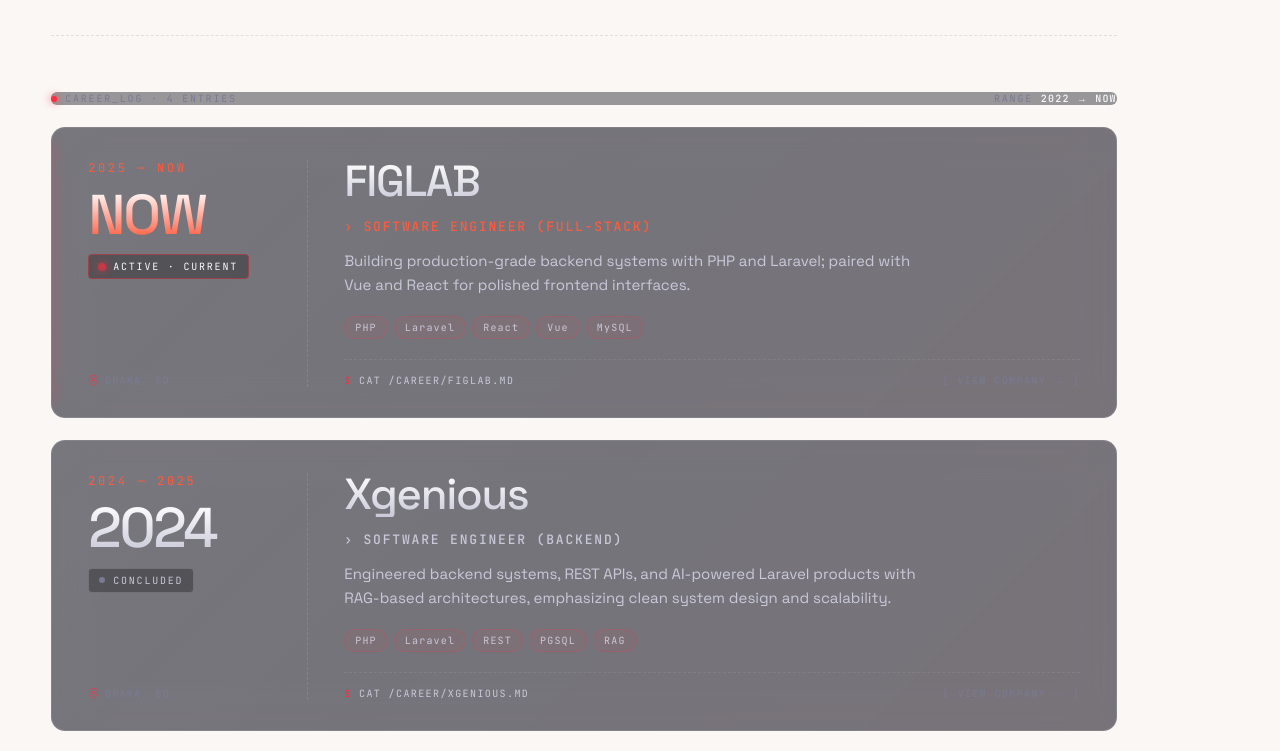
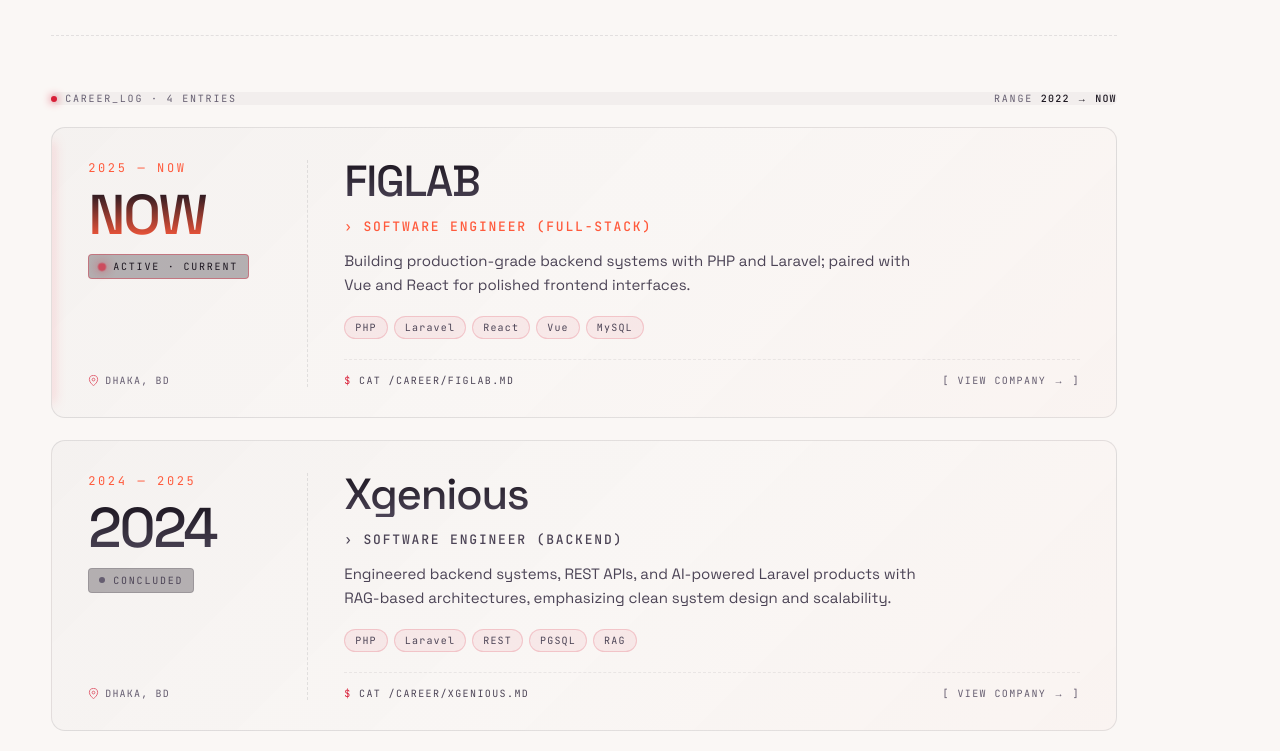
Before and after one commit to iz-ahmad/portfolio, a Next.js app: page / in a window 1280 px wide. Shown: the part 1808-2559 px from the top of the page. Built offline with nearby package versions, Linux system fonts and the light colour scheme; no server answers.

Commit message:
feat: apply theme tokens to experience section

```diff
--- a/src/styles/experience.css
+++ b/src/styles/experience.css
@@ -22,8 +22,14 @@
   font-size: 10px;
   letter-spacing: 0.18em;
   text-transform: uppercase;
-  color: var(--ink-2);
+  color: var(--site-text-2);
   border-radius: 6px;
+  background: rgba(var(--site-surface-rgb), 0.035);
+}
+/* Exact original dark-mode strip (a near-opaque terminal-black bar) —
+   too strong a value to derive from the ink-tint token, so it's
+   pinned directly rather than via --site-surface-rgb. */
+[data-site-theme="dark"] .exp2-meta {
   background: rgba(5, 5, 16, 0.4);
 }
 .exp2-meta .exp2-meta-dot {
@@ -32,12 +38,12 @@
 .exp2-meta .exp2-meta-dot::before {
   content: "";
   width: 6px; height: 6px; border-radius: 50%;
-  background: var(--red);
-  box-shadow: 0 0 8px var(--red);
+  background: var(--site-accent);
+  box-shadow: 0 0 8px var(--site-accent);
 }
 .exp2-meta-cluster { display: flex; gap: 18px; align-items: center; flex-wrap: wrap; }
-.exp2-meta-cluster span { color: var(--ink-2); }
-.exp2-meta-cluster span b { color: var(--ink-0); font-weight: 500; letter-spacing: 0.12em; }
+.exp2-meta-cluster span { color: var(--site-text-2); }
+.exp2-meta-cluster span b { color: var(--site-text-0); font-weight: 500; letter-spacing: 0.12em; }
 
 /* A single record/dossier row */
 .exp2-row {
@@ -47,10 +53,10 @@
   gap: 36px;
   padding: 32px 36px 30px;
   border-radius: 14px;
-  border: 1px solid var(--hair);
+  border: 1px solid var(--site-border);
   background:
-    linear-gradient(135deg, rgba(255,255,255,0.025) 0%, rgba(255,255,255,0.005) 50%, rgba(255,90,60,0.02) 100%),
-    rgba(8, 8, 22, 0.55);
+    linear-gradient(135deg, rgba(var(--site-surface-rgb),0.025) 0%, rgba(var(--site-surface-rgb),0.005) 50%, rgba(var(--site-ember-rgb),0.02) 100%),
+    var(--site-panel-bg);
   -webkit-backdrop-filter: blur(22px) saturate(150%);
   backdrop-filter: blur(22px) saturate(150%);
   overflow: hidden;
@@ -83,14 +89,14 @@
 
 /* Hover lift + glow + scan sweep */
 .exp2-row:hover {
-  border-color: rgba(255, 45, 61, 0.45);
+  border-color: rgba(var(--site-accent-rgb), 0.45);
   background:
-    linear-gradient(135deg, rgba(255,45,61,0.05) 0%, rgba(255,90,60,0.02) 50%, rgba(255,45,61,0.04) 100%),
-    rgba(10, 5, 18, 0.7);
+    linear-gradient(135deg, rgba(var(--site-accent-rgb),0.05) 0%, rgba(var(--site-ember-rgb),0.02) 50%, rgba(var(--site-accent-rgb),0.04) 100%),
+    var(--site-panel-bg);
   box-shadow:
-    0 24px 60px -30px rgba(255, 45, 61, 0.4),
+    0 24px 60px -30px rgba(var(--site-accent-rgb), 0.4),
     inset 0 1px 0 rgba(255, 255, 255, 0.06),
-    inset 0 0 0 1px rgba(255, 45, 61, 0.08);
+    inset 0 0 0 1px rgba(var(--site-accent-rgb), 0.08);
 }
 .exp2-row::before {
   content: "";
@@ -136,7 +142,7 @@
   flex-direction: column;
   gap: 14px;
   padding-right: 28px;
-  border-right: 1px dashed var(--hair);
+  border-right: 1px dashed var(--site-border);
   position: relative;
 }
 .exp2-period {
@@ -152,7 +158,7 @@
   font-weight: 500;
   letter-spacing: -0.04em;
   line-height: 0.9;
-  background: linear-gradient(180deg, #fff 0%, #c8c8d8 100%);
+  background: var(--site-heading-gradient);
   -webkit-background-clip: text;
   background-clip: text;
   -webkit-text-fill-color: transparent;
@@ -160,6 +166,11 @@
   display: block;
 }
 .exp2-row.is-current .exp2-year {
+  background: linear-gradient(180deg, var(--site-text-0) 0%, var(--ember) 100%);
+  -webkit-background-clip: text;
+  background-clip: text;
+}
+[data-site-theme="dark"] .exp2-row.is-current .exp2-year {
   background: linear-gradient(180deg, #fff 0%, var(--ember) 100%);
   -webkit-background-clip: text;
   background-clip: text;
@@ -172,25 +183,25 @@
   font-size: 10px;
   letter-spacing: 0.18em;
   text-transform: uppercase;
-  color: var(--ink-1);
+  color: var(--site-text-1);
   padding: 5px 10px;
-  border: 1px solid var(--hair-strong);
+  border: 1px solid var(--site-border-strong);
   border-radius: 4px;
-  background: rgba(0,0,0,0.3);
+  background: rgba(var(--site-well-rgb), 0.3);
   align-self: flex-start;
 }
 .exp2-status::before {
   content: "";
   width: 6px; height: 6px; border-radius: 50%;
-  background: var(--ink-2);
+  background: var(--site-text-2);
 }
 .exp2-row.is-current .exp2-status {
-  border-color: rgba(255, 45, 61, 0.4);
-  color: var(--ink-0);
+  border-color: rgba(var(--site-accent-rgb), 0.4);
+  color: var(--site-text-0);
 }
 .exp2-row.is-current .exp2-status::before {
-  background: var(--red);
-  box-shadow: 0 0 8px var(--red);
+  background: var(--site-accent);
+  box-shadow: 0 0 8px var(--site-accent);
   animation: exp2Pulse 1.8s ease-in-out infinite;
 }
 .exp2-row.is-active .exp2-status::before {
@@ -207,12 +218,12 @@
   gap: 6px;
   font-family: var(--font-mono);
   font-size: 10px;
-  color: var(--ink-2);
+  color: var(--site-text-2);
   letter-spacing: 0.12em;
   text-transform: uppercase;
   margin-top: auto;
 }
-.exp2-loc svg { color: var(--red); opacity: 0.7; flex-shrink: 0; }
+.exp2-loc svg { color: var(--site-accent); opacity: 0.7; flex-shrink: 0; }
 
 /* Right body */
 .exp2-body { display: flex; flex-direction: column; gap: 14px; min-width: 0; }
@@ -227,7 +238,7 @@
   letter-spacing: -0.03em;
   line-height: 1;
   margin: 0;
-  background: linear-gradient(180deg, #fff 0%, #c8c8d8 100%);
+  background: var(--site-heading-gradient);
   -webkit-background-clip: text;
   background-clip: text;
   -webkit-text-fill-color: transparent;
@@ -235,17 +246,17 @@
   transition: filter 240ms ease;
 }
 .exp2-row:hover .exp2-co {
-  filter: drop-shadow(0 0 18px rgba(255, 45, 61, 0.4));
+  filter: drop-shadow(0 0 18px rgba(var(--site-accent-rgb), 0.4));
 }
 .exp2-id {
   font-family: var(--font-mono);
   font-size: 10px;
   letter-spacing: 0.16em;
-  color: var(--ink-2);
+  color: var(--site-text-2);
   text-transform: uppercase;
   flex-shrink: 0;
 }
-.exp2-id b { color: var(--red); font-weight: 400; }
+.exp2-id b { color: var(--site-accent); font-weight: 400; }
 .exp2-role {
   font-family: var(--font-mono);
   font-size: 13px;
@@ -254,14 +265,14 @@
   text-transform: uppercase;
   font-weight: 500;
 }
-.exp2-row:not(.is-current) .exp2-role { color: var(--ink-1); }
+.exp2-row:not(.is-current) .exp2-role { color: var(--site-text-1); }
 .exp2-row:hover .exp2-role { color: var(--ember); }
 
 .exp2-blurb {
   font-family: var(--font-display);
   font-size: 15px;
   line-height: 1.65;
-  color: var(--ink-1);
+  color: var(--site-text-1);
   margin: 0;
   max-width: 62ch;
 }
@@ -273,21 +284,21 @@
   margin-top: 4px;
 }
 .exp2-tags .chip {
-  background: rgba(255, 45, 61, 0.06);
-  border-color: rgba(255, 45, 61, 0.18);
-  color: var(--ink-1);
+  background: rgba(var(--site-accent-rgb), 0.06);
+  border-color: rgba(var(--site-accent-rgb), 0.18);
+  color: var(--site-text-1);
   transition: background 200ms ease, border-color 200ms ease, color 200ms ease, transform 200ms var(--ease-spring);
 }
 .exp2-row:hover .exp2-tags .chip {
-  background: rgba(255, 45, 61, 0.12);
-  border-color: rgba(255, 45, 61, 0.35);
-  color: var(--ink-0);
+  background: rgba(var(--site-accent-rgb), 0.12);
+  border-color: rgba(var(--site-accent-rgb), 0.35);
+  color: var(--site-text-0);
 }
 .exp2-tags .chip:hover {
   transform: translateY(-2px);
-  background: rgba(255, 45, 61, 0.22);
-  border-color: var(--red);
-  color: var(--ink-0);
+  background: rgba(var(--site-accent-rgb), 0.22);
+  border-color: var(--site-accent);
+  color: var(--site-text-0);
 }
 
 /* Footer line — terminal-style file path / record id */
@@ -298,18 +309,18 @@
   gap: 16px;
   margin-top: 6px;
   padding-top: 14px;
-  border-top: 1px dashed rgba(255,255,255,0.07);
+  border-top: 1px dashed rgba(var(--site-surface-rgb), 0.07);
   font-family: var(--font-mono);
   font-size: 10px;
   letter-spacing: 0.14em;
-  color: var(--ink-2);
+  color: var(--site-text-2);
   text-transform: uppercase;
 }
-.exp2-foot-path { color: var(--ink-1); }
-.exp2-foot-path span { color: var(--red); }
+.exp2-foot-path { color: var(--site-text-1); }
+.exp2-foot-path span { color: var(--site-accent); }
 .exp2-foot-arrow {
   display: inline-flex; align-items: center; gap: 6px;
-  color: var(--ink-2);
+  color: var(--site-text-2);
   transition: color 220ms ease, transform 220ms ease;
 }
 .exp2-foot-arrow a {
@@ -317,7 +328,7 @@
   text-decoration: none;
 }
 .exp2-row:hover .exp2-foot-arrow {
-  color: var(--red);
+  color: var(--site-accent);
   transform: translateX(4px);
 }
 
@@ -329,7 +340,7 @@
   transform: translateX(-50%);
   width: 1px;
   height: 22px;
-  background: linear-gradient(180deg, rgba(255, 45, 61, 0.4), transparent);
+  background: linear-gradient(180deg, rgba(var(--site-accent-rgb), 0.4), transparent);
 }
 
 /* ── Tablet (640–1279) ─────────────────────────────────────── */
@@ -360,7 +371,7 @@
     padding-right: 0;
     padding-bottom: 14px;
     border-right: none;
-    border-bottom: 1px dashed var(--hair);
+    border-bottom: 1px dashed var(--site-border);
   }
   .exp2-period { font-size: 11px; }
   .exp2-year {
```
